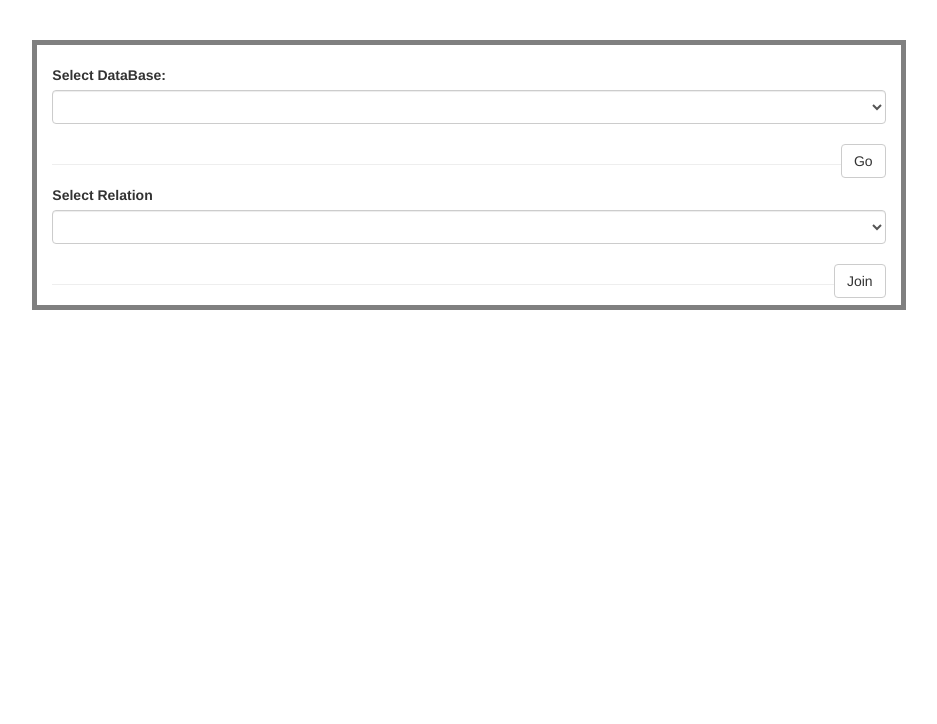
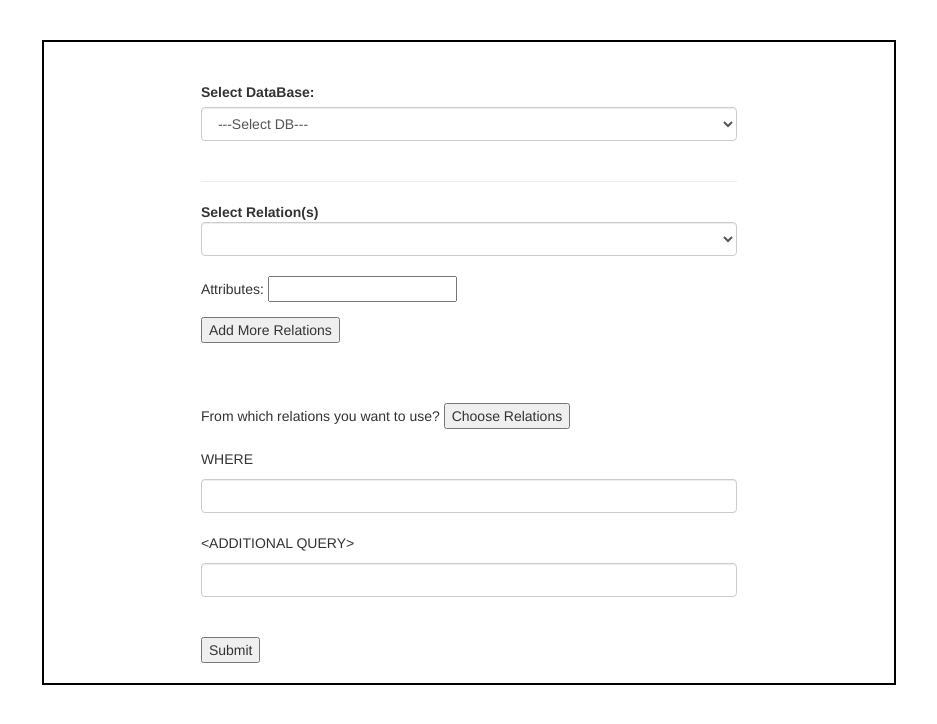
Before and after one commit to Mshardul/DM-Project, a Django app: page /app/retrieve/ in a window 1280 px wide. Shown: the part 52-776 px from the top of the page, without its empty margins (171-1108 px from the left). Run offline with Django 3.2, Linux system fonts and the light colour scheme; lists and menus that the app fills with data are empty; some libraries are stand-ins or nearby versions.

Commit message:
Prelim work on retrive front end

```diff
--- a/TData/TDataApp/static/js/retrieve.js
+++ b/TData/TDataApp/static/js/retrieve.js
@@ -1,85 +1,348 @@
-var dbList=[];
-var dbName="";
-var relList=[];
+// var dbList=[];
+// var dbName="";
+// var relList=[];
 
-$(document).ready(function(){
-  $('#showDbDiv').hide();
-  GetDBList();
-})
+// $(document).ready(function(){
+//   $('#showDbDiv').hide();
+//   GetDBList();
+// })
 
-function EmptyAll(){
-  // <!-- works on db.change() as well -->
+// function EmptyAll(){
+//   // <!-- works on db.change() as well -->
 
+// }
+
+// function GetDBList(){
+//   $.ajax({
+//     type:'POST',
+//     url:"get_db/",
+//     async: false,
+//     success: function(response){
+//       console.log(response, typeof(response));
+//       if(response=="" || response==null || response.length==0){
+//         alert("empty");
+//       //   swal("Looks like we have no db currently\nWould you like to create one?",{
+//       //     buttons: {
+//       //       cancel: "No, I like it here!!",
+//       //       catch: {
+//       //         text: "Obviously!!",
+//       //         value: "catch",
+//       //       },
+//       //     },
+//       //   }).then((value)=>{
+//       //     switch(value){
+//       //       case "catch":
+//       //         document.location.href="../create/";
+//       //     }
+//       //   });
+//       }
+//       else{
+//         // dbList=JSON.parse(response);
+//         dbList=response;
+//         console.log(dbList, typeof(response));
+//         console.log(dbList, typeof(dbList));
+//         // PopulateDB();
+//       }
+//     },
+//     error:function(err){
+//       alert(err.status);
+//       // swal('Something went wrong', '', 'error');
+//     }
+//   });
+//   console.log("get db list here");
+// }
+
+// function PopulateDB(){
+//   var str = "";
+//   console.log(dbList, typeof(dbList));
+//   for(i=0; i<dbList.length; i++){
+//     str+='<option value="'+dbList[i]+'">'+dbList[i]+'</option>';
+//   }
+//   $('#select_db').append(str);
+// }
+
+// function GetRel(){
+//   console.log("This function is already done in create.html");
+// }
+
+// function poplulateRel(){
+//   var i=0;
+//   var st = '';
+//   for(i=1; i<=relList.length; i++){
+//     st+='<option value="' + str(i) + '">' + relList[i-1] + '</option>'
+//   }
+//   return st;
+// }
+
+// function AddRel(){
+//   var sel = '<br><label for="join_rel">Join:</label><select class="form-control join_rel"></select>'
+//   var getOptions = poplulateRel();
+//   var btn = '<br><input type="button" class="btn btn-default" onClick="AddRel()" value="Join" style="float: right">'
+//   sel+=getOptions+btn;
+//   console.log(sel);
+//   $('#joinRelDiv').append(sel);
+
+// }
+
+
+
+var dbList = [];
+var relList = [];
+var attrList = [];
+var x = 1;
+var selectedDB;
+var selectedRel;
+var compiled_list = [];
+
+function UpdateDBList(){
+  console.log(dbList.length);
+  var str = '<option value="-1" disabled selected>---Select DB---</option>';
+  var i=0;
+  for(i=0; i<dbList.length; i++){
+    str+='<option value="'+i+'">'+dbList[i]+"</option>";
+  }
+  console.log(str);
+  $('#select_db').html(str);
 }
 
 function GetDBList(){
   $.ajax({
-    type:'POST',
-    url:"get_db/",
+    type: "POST",
+    url: "get_dbList/",
     async: false,
-    success: function(response){
-      console.log(response, typeof(response));
-      if(response=="" || response==null || response.length==0){
-        alert("empty");
-      //   swal("Looks like we have no db currently\nWould you like to create one?",{
-      //     buttons: {
-      //       cancel: "No, I like it here!!",
-      //       catch: {
-      //         text: "Obviously!!",
-      //         value: "catch",
-      //       },
-      //     },
-      //   }).then((value)=>{
-      //     switch(value){
-      //       case "catch":
-      //         document.location.href="../create/";
-      //     }
-      //   });
-      }
-      else{
-        // dbList=JSON.parse(response);
-        dbList=response;
-        console.log(dbList, typeof(response));
-        console.log(dbList, typeof(dbList));
-        // PopulateDB();
-      }
+    success: function(response) {
+      dbList = JSON.parse(response);
+      console.log(dbList);
+      UpdateDBList();
     },
-    error:function(err){
-      alert(err.status);
-      // swal('Something went wrong', '', 'error');
-    }
-  });
-  console.log("get db list here");
+    error: function(response){
+      // alert(response.status);
+      console.log(response.status);
+    },
+  })
 }
 
-function PopulateDB(){
-  var str = "";
-  console.log(dbList, typeof(dbList));
-  for(i=0; i<dbList.length; i++){
-    str+='<option value="'+dbList[i]+'">'+dbList[i]+'</option>';
+function UpdateRelList(id){
+  console.log(relList.length);
+  var str = '<option value="-1" disabled selected>---Select Table---</option>';
+  var i=0;
+  for(i=0; i<relList.length; i++){
+    str+='<option value="'+i+'">'+relList[i]+"</option>";
   }
-  $('#select_db').append(str);
+  console.log(str);
+  document.getElementById(id).innerHTML = str;
 }
 
-function GetRel(){
-  console.log("This function is already done in create.html");
+function GetRelList(selectedDB, id){
+  $.ajax({
+    type: "POST",
+    url: "get_relList/",
+    async: false,
+    data:{
+      'dbName': JSON.stringify(selectedDB)
+    },
+    success: function(response) {
+      relList = JSON.parse(response);
+      UpdateRelList(id);
+    },
+    error: function(response){
+      // alert(response.status);
+      console.log(response.status);
+    },
+  })
 }
 
-function poplulateRel(){
-  var i=0;
-  var st = '';
-  for(i=1; i<=relList.length; i++){
-    st+='<option value="' + str(i) + '">' + relList[i-1] + '</option>'
+function UpdateAttrList(){
+  console.log(attrList);
+  str=''
+  val = 0
+  for(var attr in attrList){
+    str+='<tr><td><input type="checkbox" class="temp" val="'+val+'"></td>';
+    str+='<td class="colName">'+attrList[attr][0]+'</td>';
+    str+='<td class="colType">'+attrList[attr][1]+'</td></tr>';
   }
-  return st;
+
+  console.log(str);
+  $("#addAttr").html(str);
+  $("#attributesTable").show();
 }
 
+function GetAttr(selectedDB, selectedRel){
+  $.ajax({
+    type: "POST",
+    url: "get_attrList/",
+    async: false,
+    data: {
+      'dbName': JSON.stringify(selectedDB),
+      'relName': JSON.stringify(selectedRel)
+    },
+    success:function(response){
+      attrList = JSON.parse(response);
+      UpdateAttrList();
+    }
+  })
+}
+
+$(document).ready(function() {
+  $("#FromWrapper").hide();
+  x = 1;
+  $("#attributesTable").hide();
+  GetDBList();
+  $("#select_db").change(function(){
+    selectedDB = $(this).find("option:selected").text();
+    GetRelList(selectedDB, 1);
+  })
+  $("#select_rel").change(function(){
+    selectedDB = $("#select_db").find("option:selected").text();
+    selectedRel = $(this).find("option:selected").text();
+    GetAttr(selectedDB, selectedRel);
+  })
+})
+
+function EmptyAll(){
+  $('#select_rel').html('');
+  $("#attributesTable").hide();
+  GetDBList();
+}
+
+
+
 function AddRel(){
-  var sel = '<br><label for="join_rel">Join:</label><select class="form-control join_rel"></select>'
-  var getOptions = poplulateRel();
-  var btn = '<br><input type="button" class="btn btn-default" onClick="AddRel()" value="Join" style="float: right">'
-  sel+=getOptions+btn;
-  console.log(sel);
-  $('#joinRelDiv').append(sel);
+  x = x + 1;
+
+  var SelRel = document.createElement('div');
+  SelRel.className = "form-group";
+  SelRel.id = x + 1000;
+
+  var dropDown = document.createElement('select');
+  dropDown.className = 'form-control';
+  dropDown.id = x;
+  dropDown.innerHTML = '<br>'
+
+  var attrForm = document.createElement('form');
+  attrForm.id = "form" + x;
+  strAttrWaala = '<br> Attributes: '
+  attrForm.innerHTML = strAttrWaala;
+
+  var inp = document.createElement('input');
+  inp.setAttribute('type', 'text');
+  inp.setAttribute('id', 'attrList'+x);
+
+  // SelRel.innerHTML = dropDown;
+  document.getElementById('AllRelContainer').appendChild(SelRel);
+  document.getElementById(x+1000).appendChild(dropDown);
+  document.getElementById(x+1000).appendChild(attrForm);
+  document.getElementById('form'+x).appendChild(inp);
+
+  UpdateRelList(x);
+}
+
+
+function getAttrList(){
+  var y = x;
+  var i = 1;
+  // alert(y);
+  compiled_list = [];
+  for (i=1; i<=y; i++){
+    var a_list = document.getElementById("attrList"+i).value;
+    alert(a_list);
+    //This regex removes whitespaces, if any in attrlist.
+    a_list = a_list.replace(/\s/g, "");
+
+    // Gives a list of attributes
+    a_list = a_list.split(",");
+    var e = document.getElementById(i)
+    var chosen_rel = e.options[e.selectedIndex].text;
+
+    var list_attr = [];
+    var size = a_list.length;
+    var j = 0;
+    for(j=0; j<size; j++){
+      list_attr[j] = chosen_rel + "." + a_list[j];
+
+    }
+      compiled_list = compiled_list.concat(list_attr);
+
+  }
+  console.log(compiled_list);
+}
+
+
+function Submit(){
+  getAttrList();
+  // alert(compiled_list.length);
+  $('#FromWrapper tr').each(function(){
+    var isTemp = ($(this).find(".FromList:checked").val());
+    var isTemp2 = ($(this).find(".relNameCheckBox").html());
+
+    console.log("---------");
+    console.log(isTemp,isTemp2);
+
+  })
+}
+
+function FromCondition(){
+ for (var i = 0; i < relList.length; i++) {
+      var isTemp = '<td><input type="checkbox" class="FromList" value="' + 1 + '"></td><td class="relNameCheckBox">' + relList[i] + '</td>';
+    $('#FromWrapper').append("<tr>" + isTemp + "</tr>");
+  }
+  $("#FromWrapper").show();
+}
+
+function Temporalize(){
+  var tempo = 0;
+  var table_data = []; //list of list containing isTemp and colName
+  $('#addAttr tr').each(function() {
+    var isTemp = ($(this).find(".temp:checked").val());
+    console.log(isTemp, typeof(isTemp));
+    if(isTemp=="on"){
+      isTemp=1;
+      tempo+=1;
+    }
+    else{
+      isTemp=0;
+    }
+
+    var attrName = ($(this).find(".colName").html())//.toString();
+    var attrType = ($(this).find(".colType").html());
+    if(attrName!="")
+      table_data.push([isTemp, attrName, attrType]);
+  })
+
+  console.log(table_data);
+  if(tempo==0){
+    swal('', 'No col selected for temporalizing', 'error');
+    return;
+  }
+
+  data = {};
+  data.dbName = selectedDB;
+  data.relName = selectedRel;
+  data.attributes = table_data;
+  console.log(data);
+
+  $.ajax({
+    type: "POST",
+    url: "temp_rel/",
+    // contentType: "application/json",
+    data: {
+      'data': JSON.stringify(data)
+    },
+    async: false,
+    // dataType:'text',
+    success: function(response) {
+      console.log(response, typeof(response));
+      if (response == "1") {
+        swal('Done', 'Table created.', 'success');
+      } else if (response == "-1") {
+        swal('Duplication detected for this relations', 'Contact admin for further queries', 'error');
+      } else if(response == "0") {
+        swal('Given attribute(s) already temporalized', 'Duplication detected for this attribute', 'success');
+      } else {
+        swal('Something went wrong', 'we will get back to you later', 'error');
+      }
+      EmptyAll();
+    }
+  })
 
 }
--- a/TData/TDataApp/static/js/update_old.js
+++ b/TData/TDataApp/static/js/update_old.js
@@ -132,6 +132,7 @@ function AddRel(){
 
   var attrForm = document.createElement('form');
   attrForm.id = "form" + x;
+
   var inp = document.createElement('input');
   inp.setAttribute('type', 'text');
   inp.setAttribute('id', 'attrList'+x);
@@ -181,9 +182,6 @@ function Submit(){
   // alert(compiled_list.length);
   $('#FromWrapper tr').each(function(){
     var isTemp = ($(this).find(".FromList:checked").val());
-
-    var isTemp1 = ($(this).find(".relNameCheckBox").val());
-
     var isTemp2 = ($(this).find(".relNameCheckBox").html());
 
     console.log("---------");
--- a/TData/TDataApp/templates/retrieve.html
+++ b/TData/TDataApp/templates/retrieve.html
@@ -8,9 +8,9 @@
 
   {% block pageContent %}
 
-  <!-- <script type="text/javascript" src="{% static "js/retrieve.js" %}"></script> -->
+  <script type="text/javascript" src="{% static "js/retrieve.js" %}"></script>
   <br>
-  <div class="row">
+  <!-- <div class="row">
     <div class="col-md-offset-2 col-md-8" style="border: 5px solid gray">
       {% csrf_token %}
       <br>
@@ -31,6 +31,62 @@
 
       <hr>
     </div>
+  </div> -->
+<div class="col-md-offset-2 col-md-8" style="border: 2px solid black" id="AllContainer">
+  <br>
+  <div class="row">
+      <!-- <div class="col-md-offset-2 col-md-8" style="border: 5px solid gray" id="AllRelContainer"> -->
+      <div class="col-md-offset-2 col-md-8"  id="AllRelContainer">
+      <form>
+        {% csrf_token %}
+        <br>
+        <div class="form-group" id="dbDiv">
+          <label for="db_name">Select DataBase:</label>
+          <select class="form-control" id="select_db"></select>
+          <br>
+        </div>
+        <hr>
+        <div class="form-group" id="relDiv">
+          <b>Select Relation(s)</b>
+          <select class="form-control" id="1"></select>
+          <form>
+          <br>
+            Attributes: <input type="text" name="attrList" id="attrList1"><br></p>
+          </form>
+        </div>
+      </form>
+
+    </div>
   </div>
+    <div class = "row">
+      <div class="col-md-offset-2 col-md-8"  id="FromWhereWrapper">
+        <input type="button" value="Add More Relations" onClick="AddRel()">
+        <br>
+        <br>
+        <br>
+        <br>
+        From which relations you want to use?
+        <input type = "button" value="Choose Relations" onClick="FromCondition()">
+        <table class='table'>
+          <tbody id='FromWrapper'>
+          </tbody>
+        </table>
+        <p>WHERE</p>
+        <input type="text" name="" id="WhereWrapper"  class='form-control'>
+        <br>
+        <p>&ltADDITIONAL QUERY&gt</p>
+        <input type="text" name="" id="WhereWrapper"  class='form-control'>
+      </div>
+    </div>
+
+    <div class = 'row'>
+      <div class="col-md-offset-2 col-md-8"  id="SubmitButtonWrapper">
+        <br>
+        <br>
+        <input type="button" value="Submit"  onClick="Submit()">
+      </div>
+    </div>
+    <br>
+</div>
   {% endblock %}
 </html>
```
